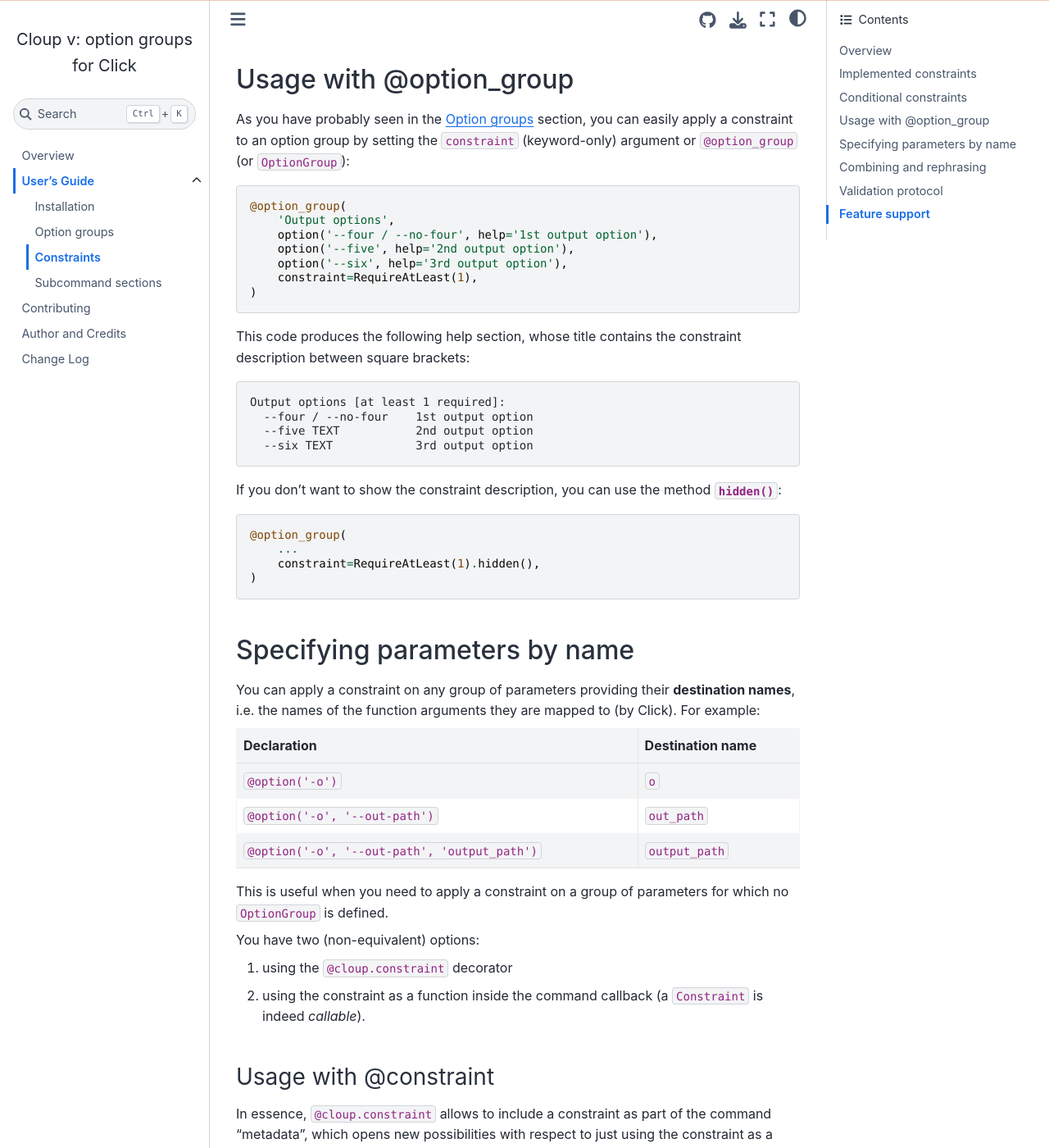
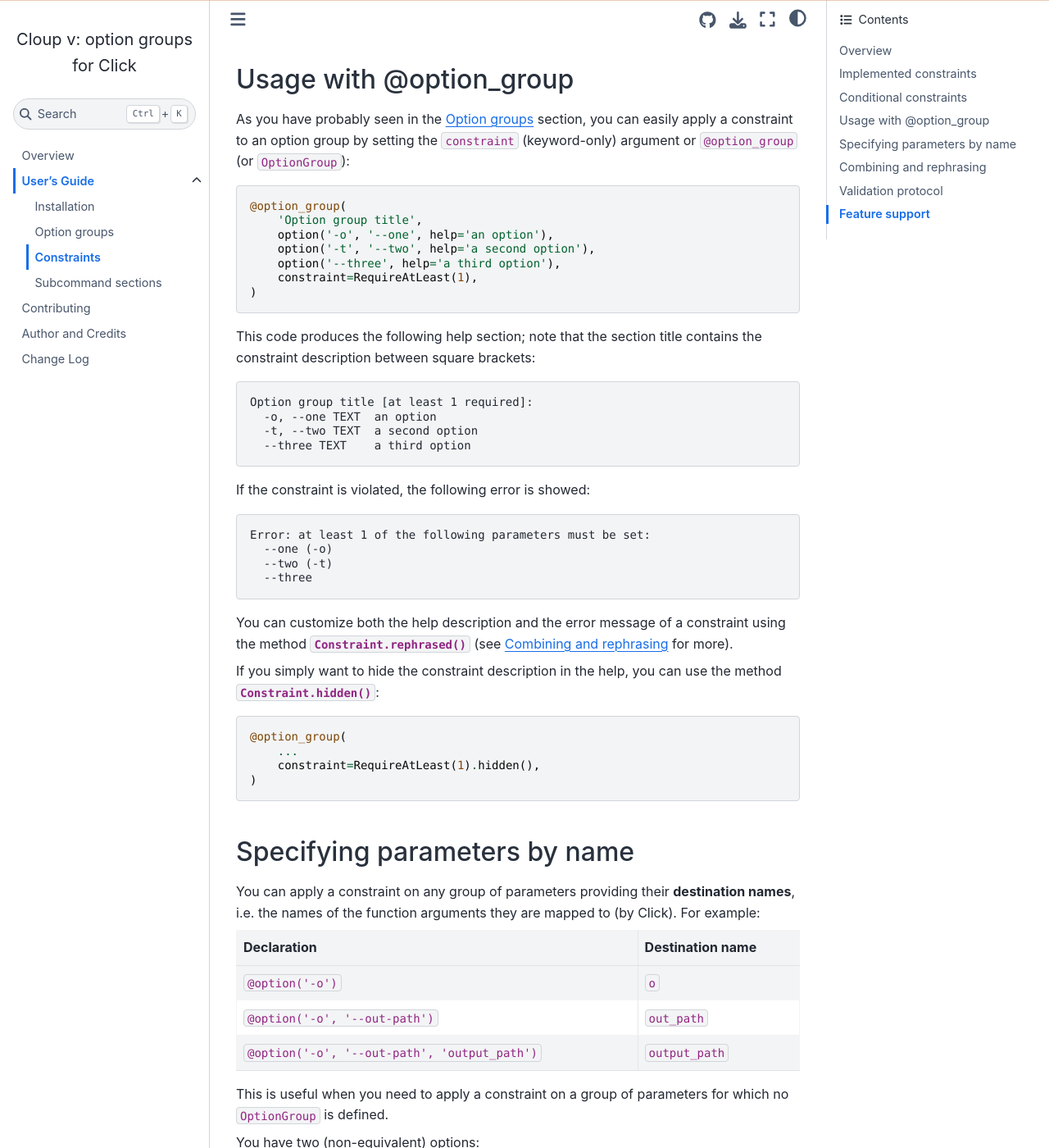
Before and after one commit to janluke/cloup, a Sphinx documentation site: the page built from docs/pages/constraints.rst, in a window 1280 px wide and 1400 px high, scrolled down 2810 px. Shown: the whole window at 82% size. Built offline with Sphinx 7.4.7 and the Sphinx Book theme 1.1.4, drawn with Linux system fonts in a browser that asks for light colours; pages that are not in the unit, such as notebooks, are missing from menus; the version number could not be read and is left out; some of the changed text lies outside the part shown.

Commit message:
Docs: improve constraints.rst

```diff
--- a/docs/pages/constraints.rst
+++ b/docs/pages/constraints.rst
@@ -135,24 +135,34 @@ argument or ``@option_group`` (or ``OptionGroup``):
 .. code-block:: python
 
     @option_group(
-        'Output options',
-        option('--four / --no-four', help='1st output option'),
-        option('--five', help='2nd output option'),
-        option('--six', help='3rd output option'),
+        'Option group title',
+        option('-o', '--one', help='an option'),
+        option('-t', '--two', help='a second option'),
+        option('--three', help='a third option'),
         constraint=RequireAtLeast(1),
     )
 
-This code produces the following help section, whose title contains the
-constraint description between square brackets::
+This code produces the following help section; note that the section title
+contains the constraint description between square brackets::
 
-    Output options [at least 1 required]:
-      --four / --no-four    1st output option
-      --five TEXT           2nd output option
-      --six TEXT            3rd output option
+    Option group title [at least 1 required]:
+      -o, --one TEXT  an option
+      -t, --two TEXT  a second option
+      --three TEXT    a third option
 
+If the constraint is violated, the following error is showed::
 
-If you don't want to show the constraint description, you can use the method
-:meth:`~Constraint.hidden`:
+    Error: at least 1 of the following parameters must be set:
+      --one (-o)
+      --two (-t)
+      --three
+
+You can customize both the help description and the error message of a constraint
+using the method :meth:`Constraint.rephrased` (see `Combining and rephrasing`_
+for more).
+
+If you simply want to hide the constraint description in the help, you can use
+the method :meth:`Constraint.hidden`:
 
 .. code-block:: python
 
@@ -291,8 +301,8 @@ Let's see some examples from Cloup itself.
 
 ``rephrased()`` requires at least one argument between ``help`` and ``error``.
 When rephrasing an error, you can pass a format string containing
-``'{param_list}'``, which will be replaced by a nicely formatted list of
-parameter names.
+``'{param_list}'``, which will be replaced by a nicely formatted 2-space indented
+list of parameter names (one line per parameter).
 
 Let's see how you can define a new parametric constraint now:
 
```
